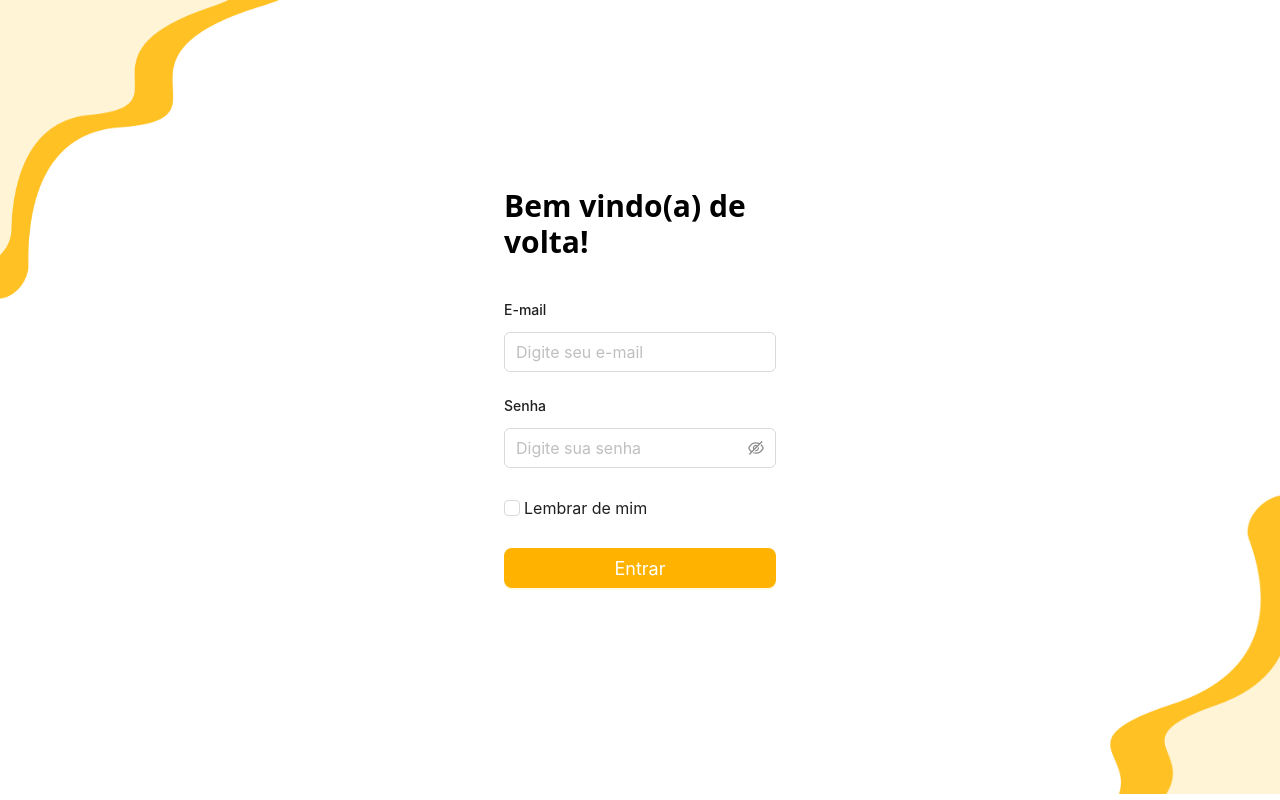
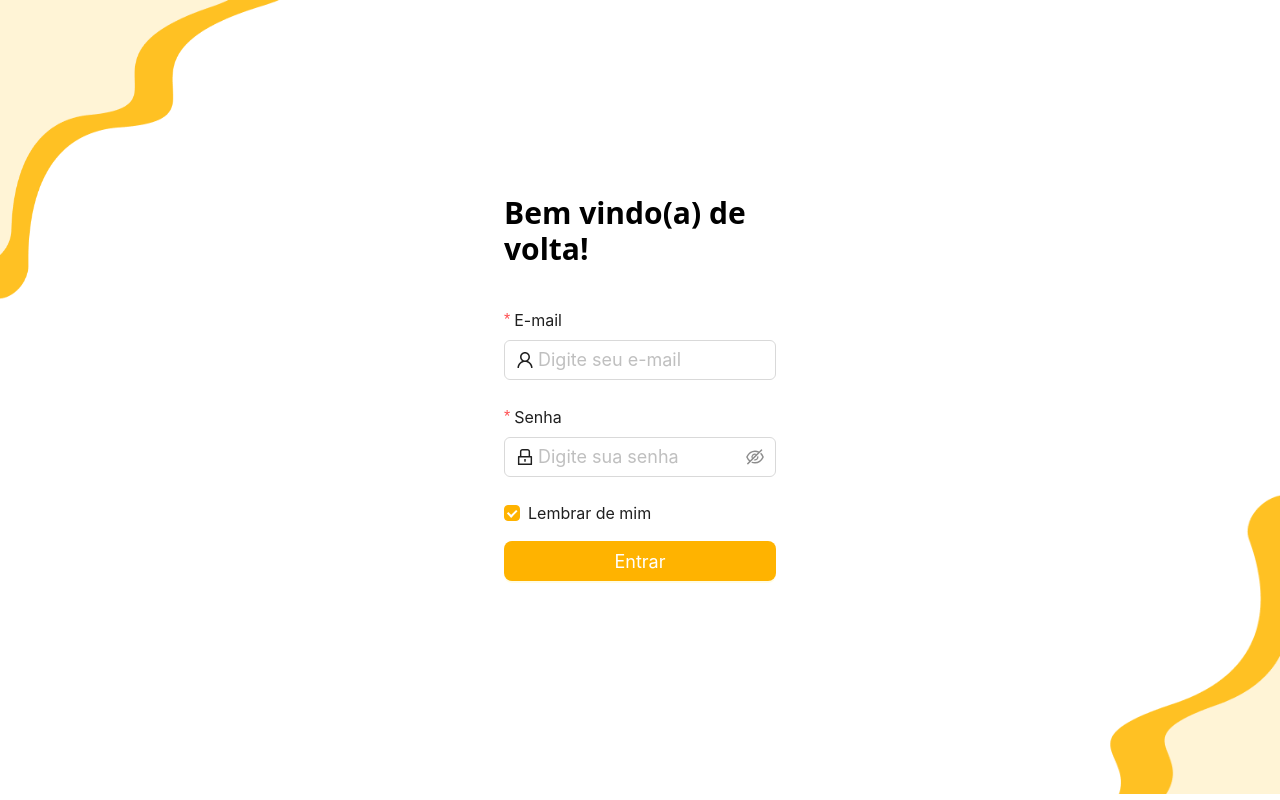
Before and after one commit to J0NGS/Nectar, a React (Vite) app in the folder src/frontend/: page /login in a window 1280 px wide. Built offline with nearby package versions, Linux system fonts and the light colour scheme.

Commit message:
fix. retirando labels e melhorando inputs

```diff
--- a/src/frontend/src/components/molecules/LoginForm/index.tsx
+++ b/src/frontend/src/components/molecules/LoginForm/index.tsx
@@ -1,6 +1,7 @@
 import { Button, Checkbox, Form, Input } from "antd";
 import { useState } from "react";
 import { toast } from "react-toastify";
+import { LockOutlined, UserOutlined } from '@ant-design/icons';
 
 type FieldType = {
   username: string;
@@ -38,62 +39,63 @@ const LoginForm = () => {
 
   return (
     <Form
-      className="flex flex-col mt-10 w-full"
+      className="mt-10 w-full"
       name="login"
       initialValues={{ remember: true }}
       onFinish={loginUser}
+      layout="vertical"
     >
       <Form.Item
         name="username"
         rules={[{ required: true, message: "Nenhum campo pode ficar vazio" }]}
+        label="E-mail"
+        layout="vertical"
       >
-        <div className="flex flex-col gap-3">
-          <label htmlFor="email" className="text-sm font-medium">
-            E-mail
-          </label>
           <Input
-            className="h-10 rounded-md"
+            className="rounded-md"
+            size="large"
             id="email"
             type="email"
             placeholder="Digite seu e-mail"
             onChange={(e) => setUsername(e.target.value)}
+            prefix={<UserOutlined />}
           />
-        </div>
       </Form.Item>
       <Form.Item
         name="password"
         rules={[{ required: true, message: "Nenhum campo pode ficar vazio" }]}
+        label="Senha"
+        layout="vertical"
       >
-        <div className="flex flex-col gap-3">
-          <label htmlFor="password" className="text-sm font-medium">
-            Senha
-          </label>
           <Input.Password
-            className="h-10 rounded-md"
+            className="rounded-md"
             id="password"
             type="password"
             placeholder="Digite sua senha"
+            size="large"
             onChange={(e) => setPassword(e.target.value)}
+            prefix={<LockOutlined />}
           />
-        </div>
       </Form.Item>
-      <Form.Item name="remember" valuePropName="checked">
-        <div className="flex items-center gap-1">
-          <Checkbox
+      <Form.Item
+        name="remember"
+        valuePropName="checked"
+        noStyle
+      >
+        <Checkbox
             checked={remember}
             onClick={() => setRemember(!remember)}
             id="remember"
-            className="h-4 w-4 "
-          />
-          <label htmlFor="remember">Lembrar de mim</label>
-        </div>
+
+          >Lembrar de mim</Checkbox>
       </Form.Item>
 
-      <Form.Item>
+      <Form.Item className="mt-4">
         <Button
           htmlType="submit"
           type="primary"
           size="large"
+          block
           className="w-full"
           loading={loading}
           disabled={loading}
```
